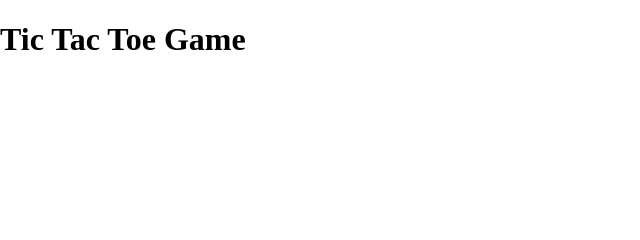
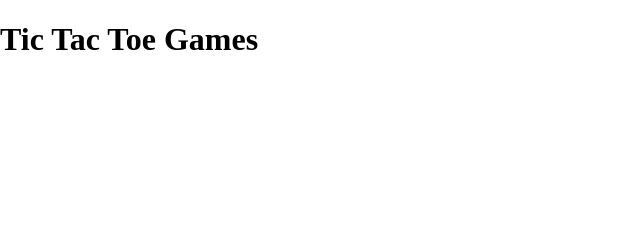
Before and after one commit to WPTUser-19127/tic-tac-toe, a plain HTML site: page index.html in a window 1280 px wide. Shown: the top 240 px of the page, 0-640 px from the left. Drawn offline with Linux system fonts and the light colour scheme.

Commit message:
Update index.html

```diff
--- a/index.html
+++ b/index.html
@@ -9,7 +9,7 @@
   <title>Document</title>
 </head>
 <body>
-  <h1>Tic Tac Toe Game</h1>
+  <h1>Tic Tac Toe Games</h1>
   <div class="board" id="board">
     <div class="cell" data-cell></div>
     <div class="cell" data-cell></div>
```
